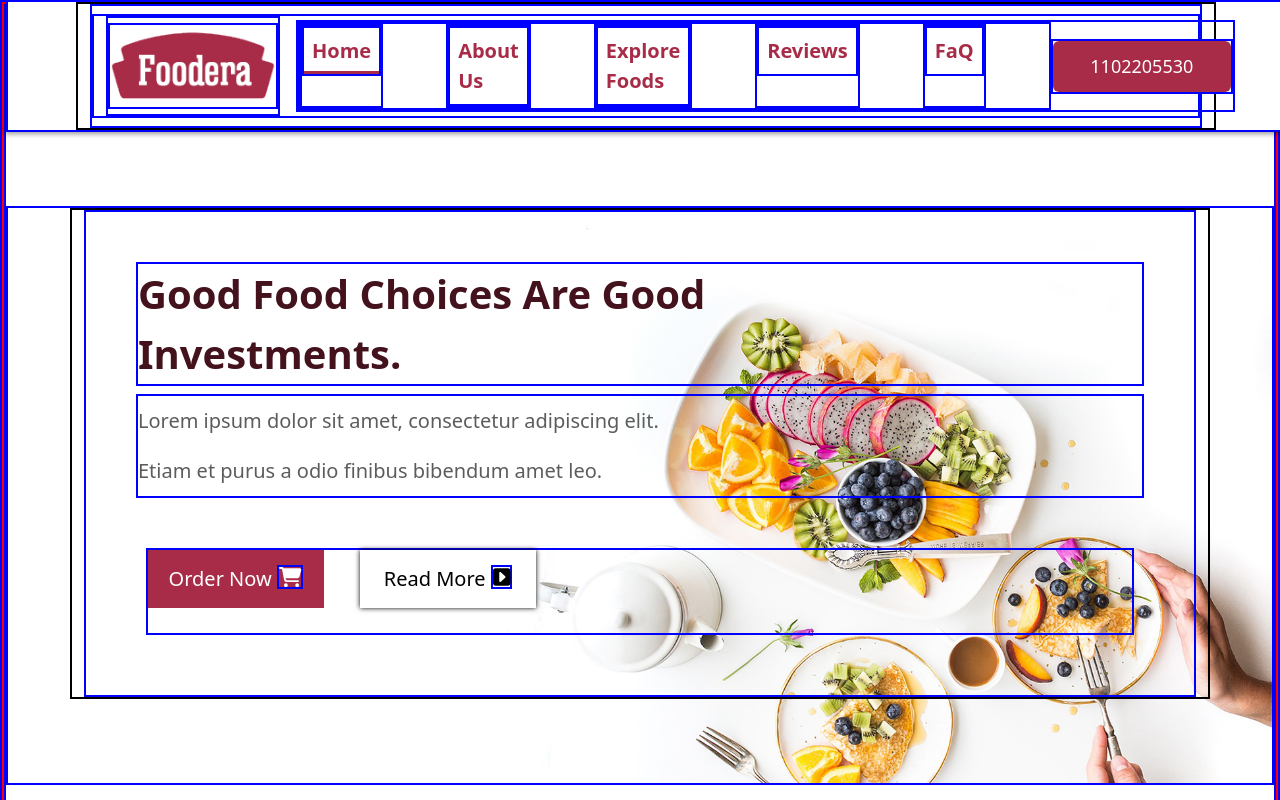
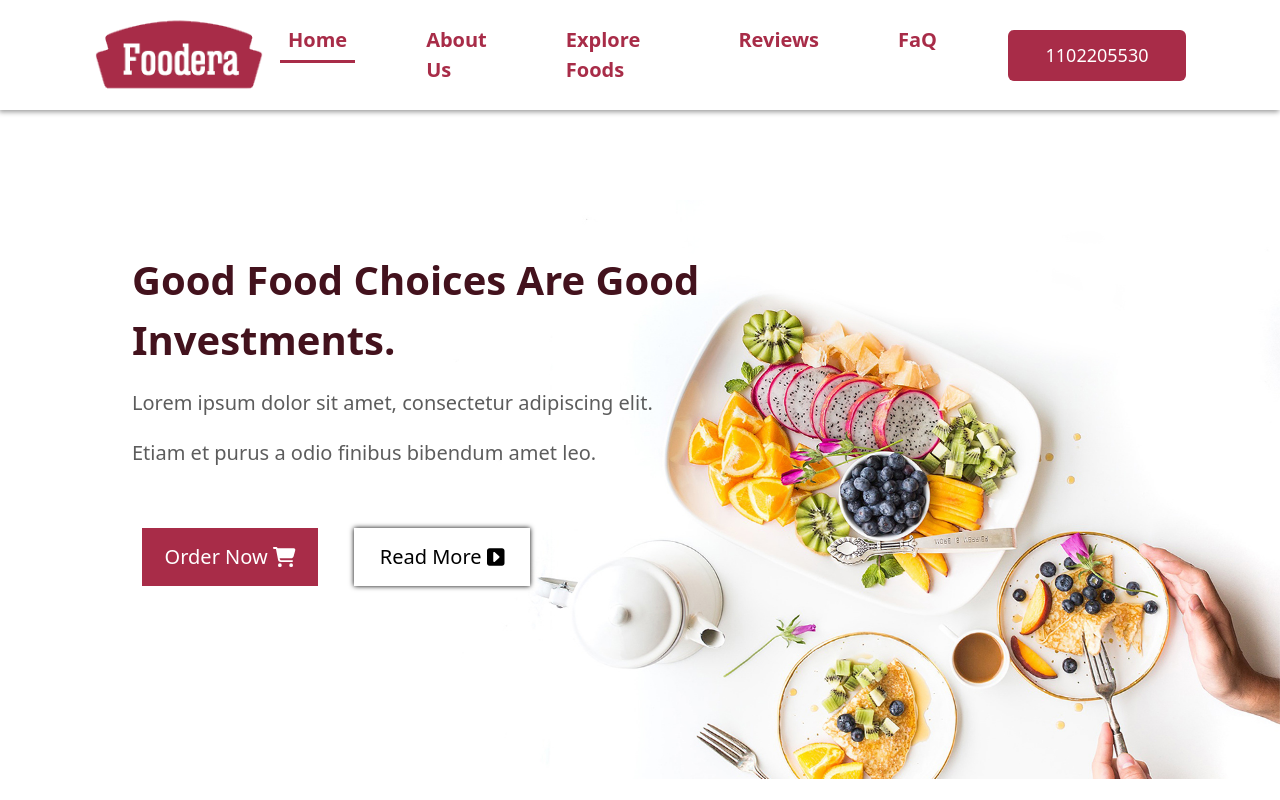
Before and after one commit to mohamedgaber91/Food-website-using-react, a React (Create React App) app: page /home in a window 1280 px wide. Shown: the top 800 px of the page. Built offline with nearby package versions, Linux system fonts and the light colour scheme.

Commit message:
last modifiy

```diff
--- a/src/index.css
+++ b/src/index.css
@@ -6,14 +6,9 @@ body {
   -webkit-font-smoothing: antialiased;
   -moz-osx-font-smoothing: grayscale;
   overflow-x: hidden;
-  border: 2px solid red;
+
 }
-.container{
-  border: 2px solid black;
-}
-*{
-  border: 2px solid blue;
-}
+
 code {
   font-family: source-code-pro, Menlo, Monaco, Consolas, 'Courier New',
     monospace;
```
